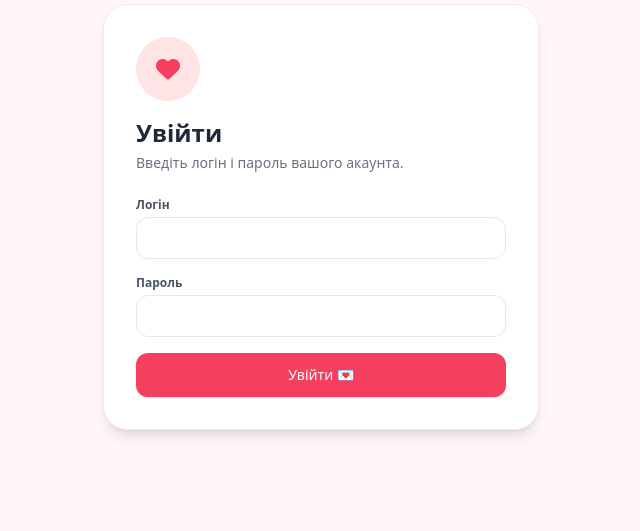
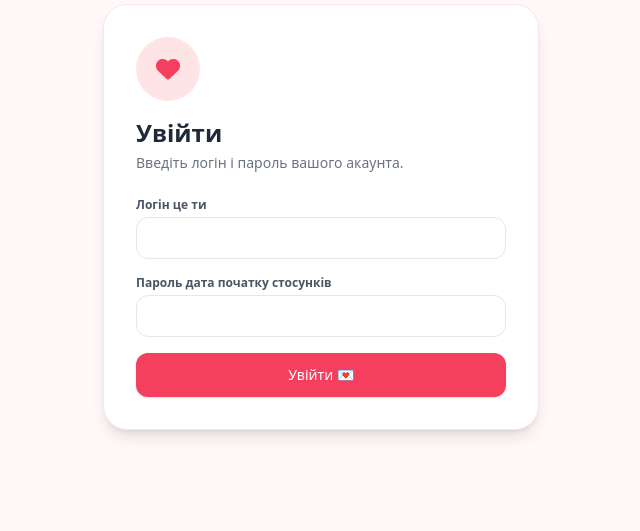
Before and after one commit to kamaz-z/Love, a Django app: page /login/ in a window 1280 px wide. Shown: the part 199-730 px from the top of the page, without its empty margins (89-729 px from the left). Run offline with Django 5.2, Linux system fonts and the light colour scheme; some libraries are stand-ins or nearby versions.

Commit message:
Update login page text

```diff
--- a/Love/main/templates/login.html
+++ b/Love/main/templates/login.html
@@ -32,13 +32,13 @@
                     </div>
                 {% endif %}
                 <div>
-                    <label for="{{ login_form.username.id_for_label }}" class="mb-1 block text-xs font-semibold text-gray-600">Логін</label>
+                    <label for="{{ login_form.username.id_for_label }}" class="mb-1 block text-xs font-semibold text-gray-600">Логін це ти</label>
                     <input type="text" name="username" id="{{ login_form.username.id_for_label }}" autocomplete="username" required
                            value="{{ login_form.username.value|default:'' }}"
                            class="w-full rounded-xl border border-gray-200 px-4 py-2.5 text-sm focus:border-rose-400 focus:outline-none">
                 </div>
                 <div>
-                    <label for="{{ login_form.password.id_for_label }}" class="mb-1 block text-xs font-semibold text-gray-600">Пароль</label>
+                    <label for="{{ login_form.password.id_for_label }}" class="mb-1 block text-xs font-semibold text-gray-600">Пароль дата початку стосунків</label>
                     <input type="password" name="password" id="{{ login_form.password.id_for_label }}" autocomplete="current-password" required
                            class="w-full rounded-xl border border-gray-200 px-4 py-2.5 text-sm focus:border-rose-400 focus:outline-none">
                 </div>
```
